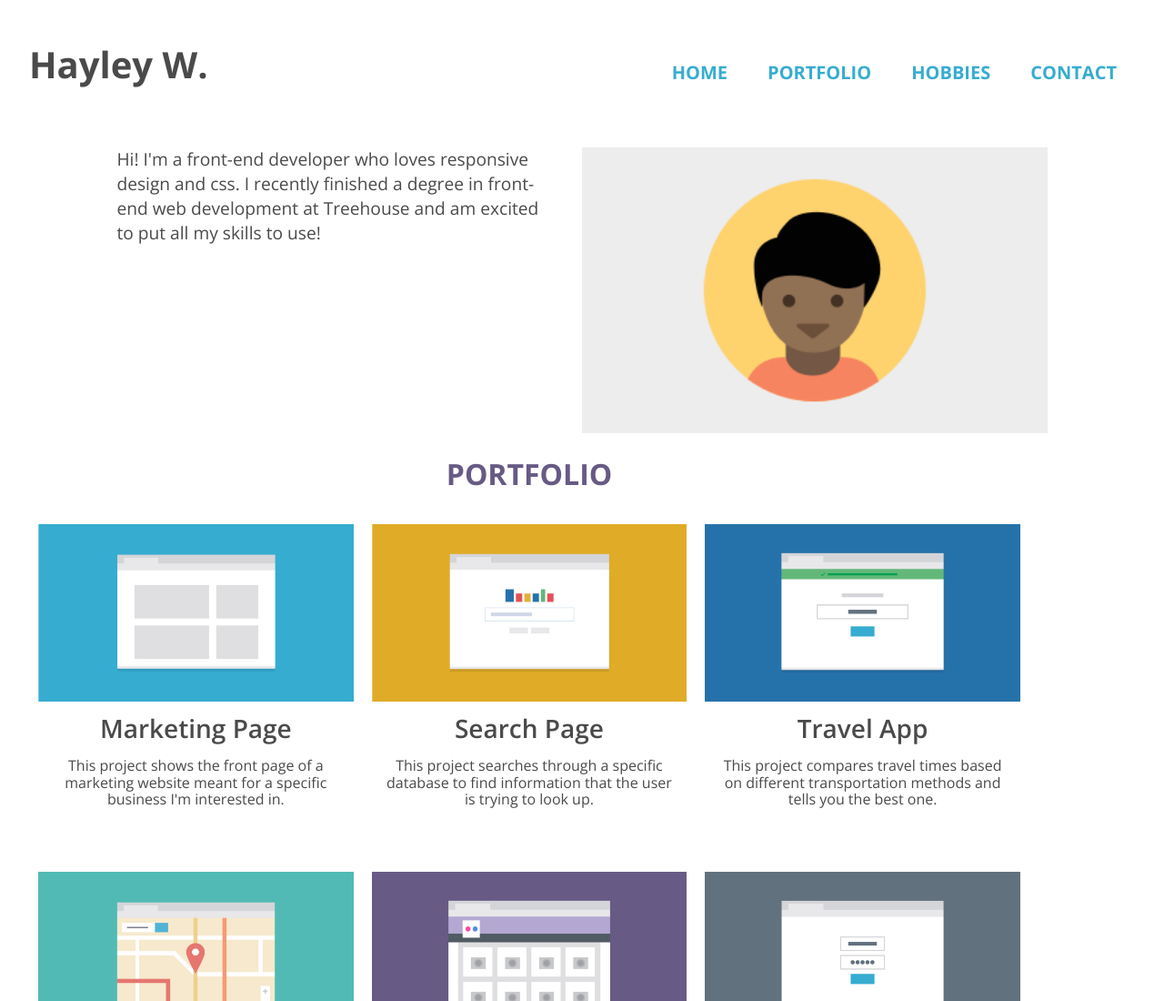
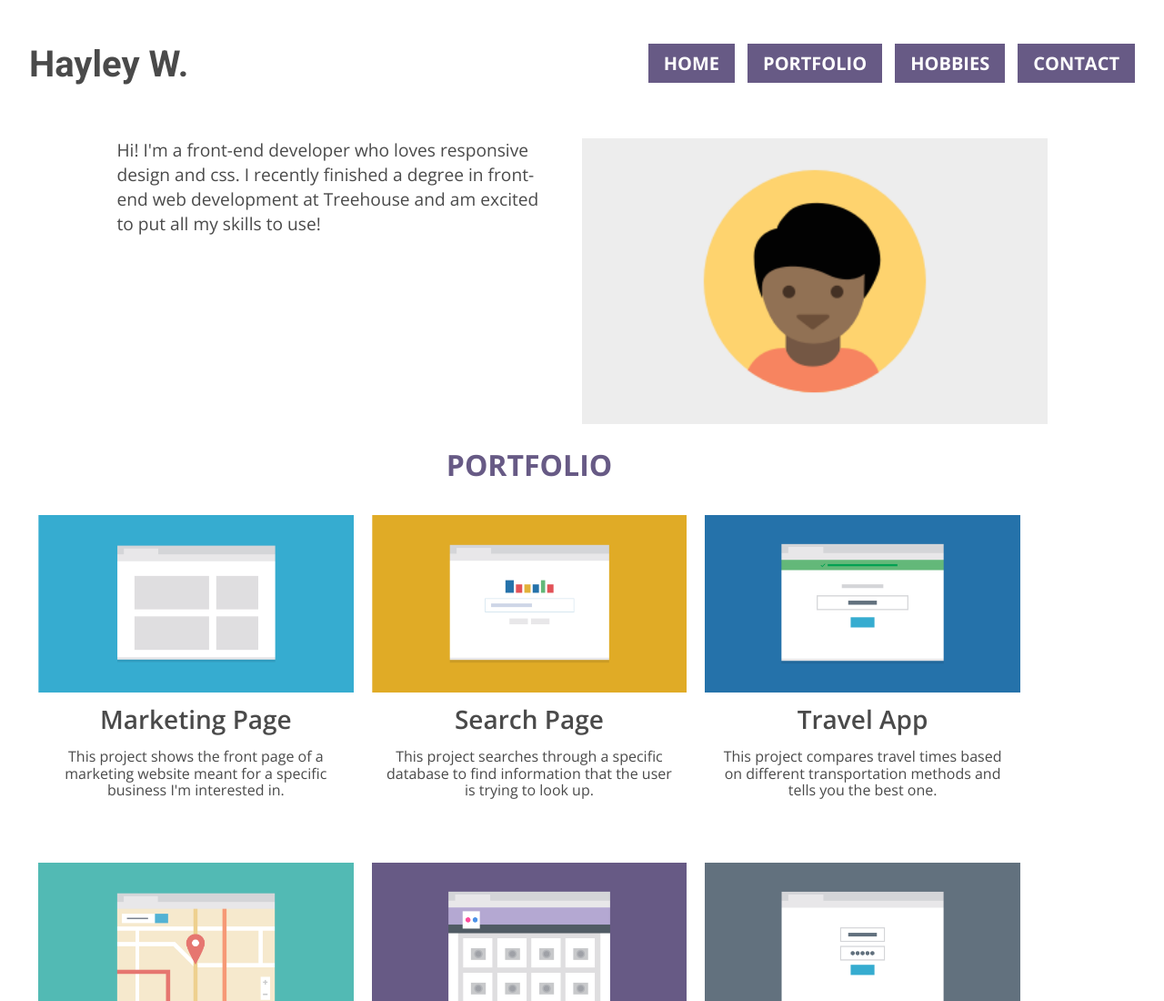
Before and after one commit to hayleyw17/techdegree-project02, a plain HTML site: page index.html in a window 1280 px wide. Shown: the top 1100 px of the page at 91% size. Drawn offline with nearby package versions, Linux system fonts and the light colour scheme.

Commit message:
Updates after review
Added background color to main-nav and Roboto font to H1

```diff
--- a/css/styles.css
+++ b/css/styles.css
@@ -44,10 +44,15 @@ a {
     text-decoration: none;
 }
 
+a:hover {
+    color: #2472aa;
+}
+
 /* --- Header Styles --- */
 
 h1 {
     color: #4a4a4a;
+    font-family: 'Roboto', sans-serif;
     font-weight: 700;
     font-size: 2.5em;
     text-align: center;
@@ -55,16 +60,21 @@ h1 {
 
 .main-nav li {
     display: block;
-    background-color: #fff;
+    background-color: #675a85;
+    padding: .25em;
+    margin-bottom: .5em;
     font-size: 1.25em;
     font-weight: 700;
     text-transform: uppercase;
     text-align: center;
-    padding: 1em;
+}
+
+.main-nav a {
+    color: #fff;
 }
 
 .main-nav a:hover {
-    color: #2472aa;
+    color: #fdd36d;
 }
 
 
@@ -150,6 +160,9 @@ footer span{
 
 .main-nav li {
     display: inline-block;
+    padding: .25em .5em;
+    margin-left: .25em;
+    margin-bottom: .5em;
 }
 
 .profile img {
@@ -219,15 +232,15 @@ main {
     margin: 0 auto;
 }
 
-.portfolio-container,
-.profile {
-  max-width: 1100px;
-}
-
 .header-content {
   display: inline-block;
   width: 100%;
   padding: 2em;
+}
+
+.portfolio-container,
+.profile {
+  max-width: 1100px;
 }
 
 h1 {
@@ -240,6 +253,17 @@ h1 {
   float: right;
 }
 
+.main-nav li {
+    display: inline-block;
+    background-color: #675a85;
+    padding: .5em .85em;
+    margin-left: .5em;
+    font-size: 1.25em;
+    font-weight: 700;
+    text-transform: uppercase;
+    text-align: center;
+}
+
 .card {
   padding: 10px;
   max-height: 420px;
--- a/index.html
+++ b/index.html
@@ -4,7 +4,7 @@
     <meta charset="UTF-8">
     <meta name="viewport" content="width=device-width, initial-scale=1.0">
     <title>Hayley's Porfolio</title>
-    <link href="https://fonts.googleapis.com/css2?family=Open+Sans:wght@400;600;700&display=swap" rel="stylesheet">
+    <link href="https://fonts.googleapis.com/css2?family=Open+Sans:wght@400;600;700&family=Roboto:wght@700&display=swap" rel="stylesheet">
     <link href="css/normalize.css" rel="stylesheet">
     <link href="css/styles.css" rel="stylesheet">
 
```
